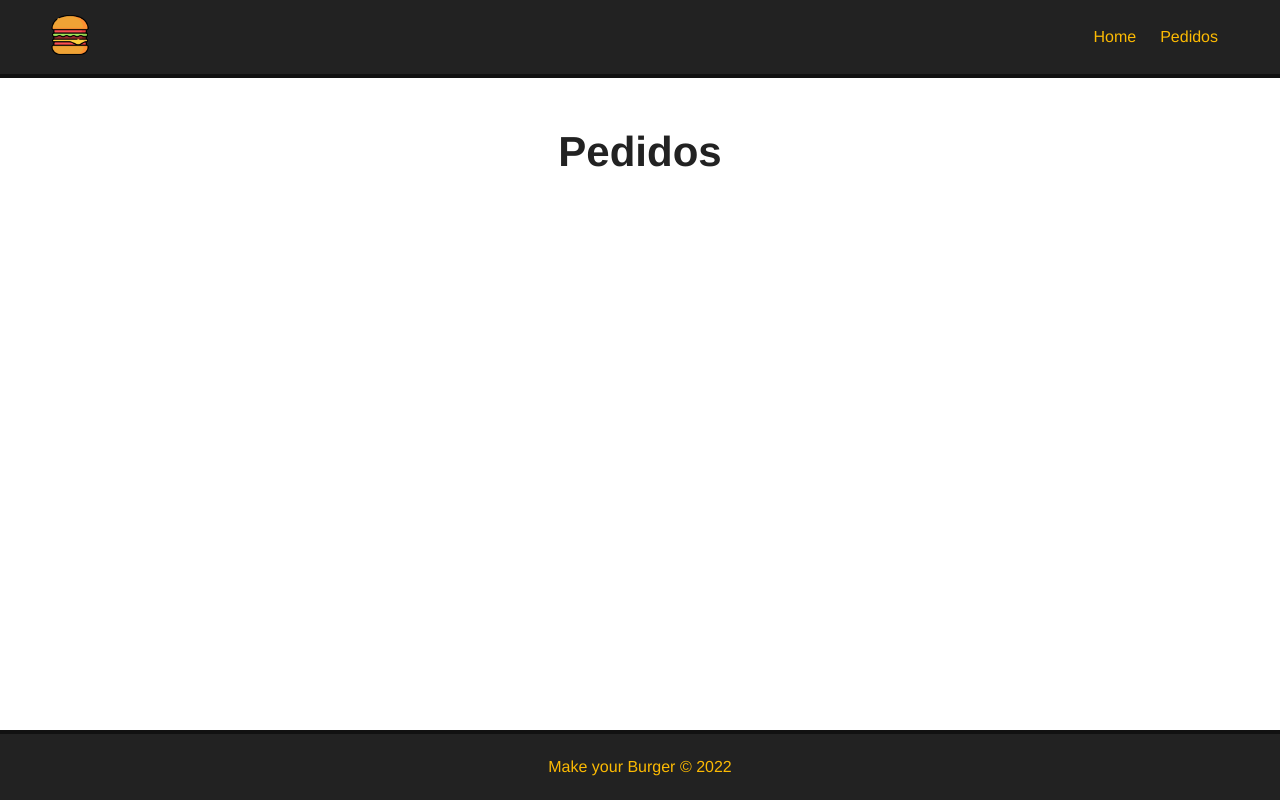
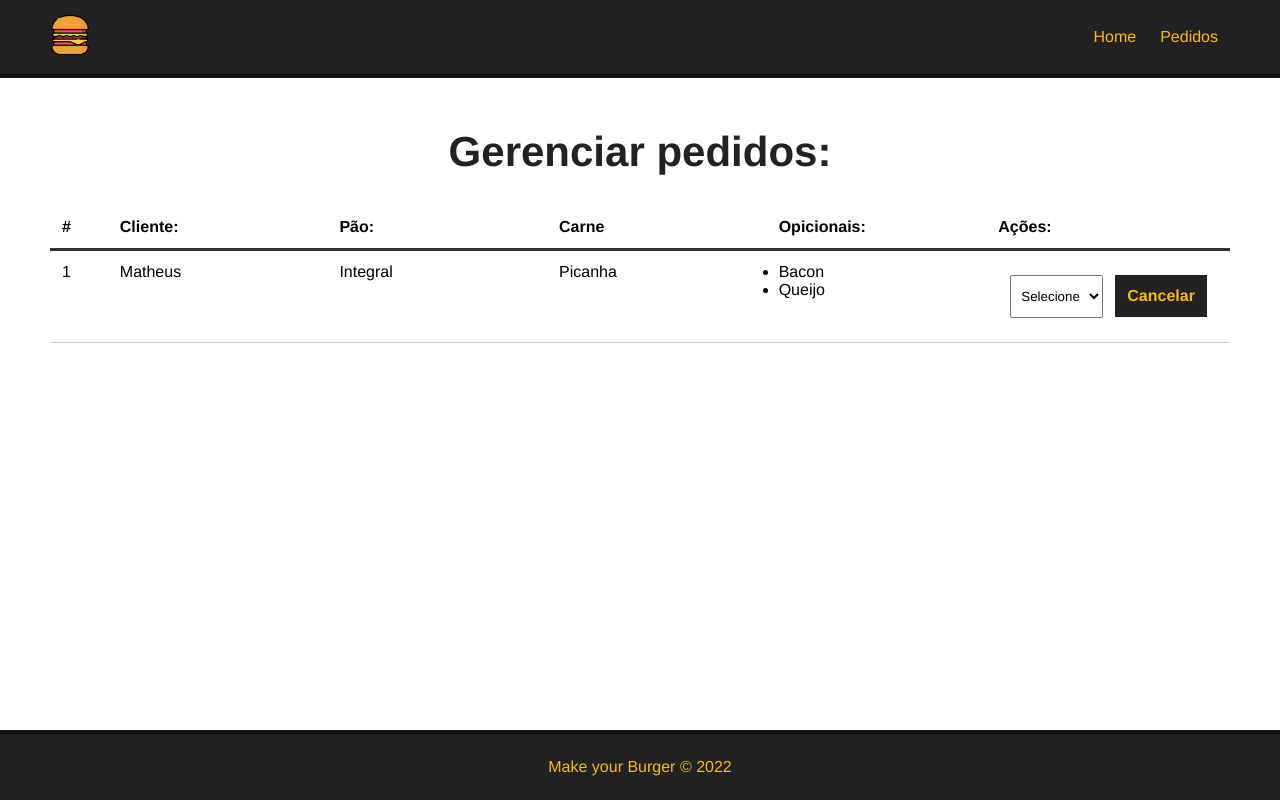
Before and after one commit to Matheussgsilva/burger-store, a Vue app: page /cart in a window 1280 px wide. Built offline with nearby package versions, Linux system fonts and the light colour scheme.

Commit message:
Import Dashboard in Cart

```diff
--- a/src/views/CartView.vue
+++ b/src/views/CartView.vue
@@ -1,5 +1,18 @@
 <template>
   <div class="main-container">
-    <h1>Pedidos</h1>
+    <h1>Gerenciar pedidos:</h1>
+    <Dashboard />
   </div>
 </template>
+<script>
+import Dashboard from '../components/Dashboard.vue';
+  export default {
+    name: "Cart",
+    components: {
+      Dashboard
+    }
+}
+</script>
+<style scoped>
+
+</style>
```
